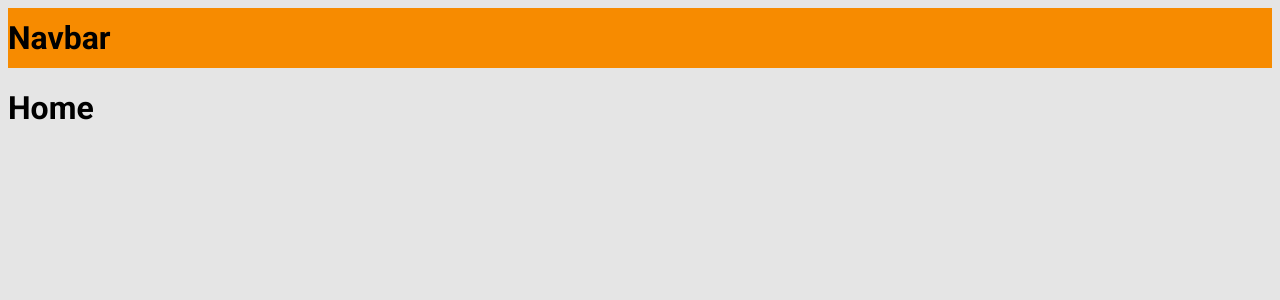
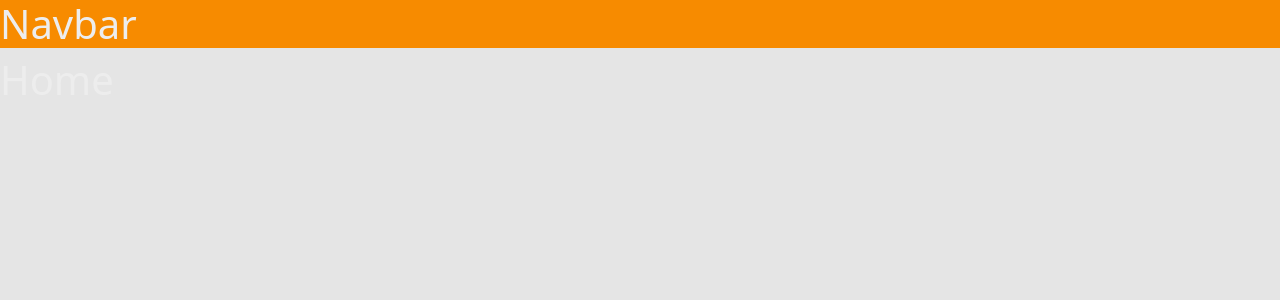
Before and after one commit to silviolimeira/react-layout-navigation, a React (Create React App) app: page / in a window 1280 px wide. Shown: the top 300 px of the page. Built offline with nearby package versions, Linux system fonts and the light colour scheme.

Commit message:
Bootstrap theme customization

```diff
--- a/package.json
+++ b/package.json
@@ -11,6 +11,8 @@
     "@types/react": "^18.0.9",
     "@types/react-dom": "^18.0.4",
     "@types/react-router-dom": "^5.3.3",
+    "bootstrap": "^5.1.3",
+    "node-sass": "^7.0.1",
     "react": "^18.1.0",
     "react-dom": "^18.1.0",
     "react-router-dom": "^6.3.0",
--- a/src/App.tsx
+++ b/src/App.tsx
@@ -1,3 +1,4 @@
+import "./assets/styles/custom.scss";
 import React from "react";
 import R from "Routes";
 
--- /dev/null
+++ b/src/assets/styles/custom.scss
@@ -0,0 +1,8 @@
+$theme-colors: (
+  'primary': #F78B00,
+);
+
+$body-bg: #E5E5E5;
+$body-color: #EDEDED;
+
+@import '~bootstrap/scss/bootstrap.scss';
--- a/src/components/Navbar/index.tsx
+++ b/src/components/Navbar/index.tsx
@@ -2,7 +2,7 @@ function Navbar() {
   return (
     <>
       <header>
-        <h1 className="container">Navbar</h1>
+        <h1 className="bg-primary">Navbar</h1>
       </header>
     </>
   );
--- a/src/index.css
+++ /dev/null
@@ -1,26 +0,0 @@
-@import url('https://fonts.googleapis.com/css2?family=Roboto:wght@400;700&display=swap');
-
-:root {
-  --color-primary: #F78B00;
-}
-
-* {
-    box-sizing: border-box;
-    font-family: 'Roboto', sans-serif;
-}
-
-html, body {
-    background-color: #E5E5E5;
-}
-
-a, a:hover {
-  text-decoration: none;
-  color: unset;
-}
-
-header {
-  background-color: var(--color-primary);
-  height: 60px;
-  display: flex;
-  align-items: center;
-}
--- a/src/index.tsx
+++ b/src/index.tsx
@@ -1,6 +1,5 @@
 import React from "react";
 import ReactDOM from "react-dom/client";
-import "./index.css";
 import App from "./App";
 
 const root = ReactDOM.createRoot(
```
Also changed, not shown: notas.txt, src/assets/custom.scss (deleted), 1 other file (tests, documents, lock files or other folders).
